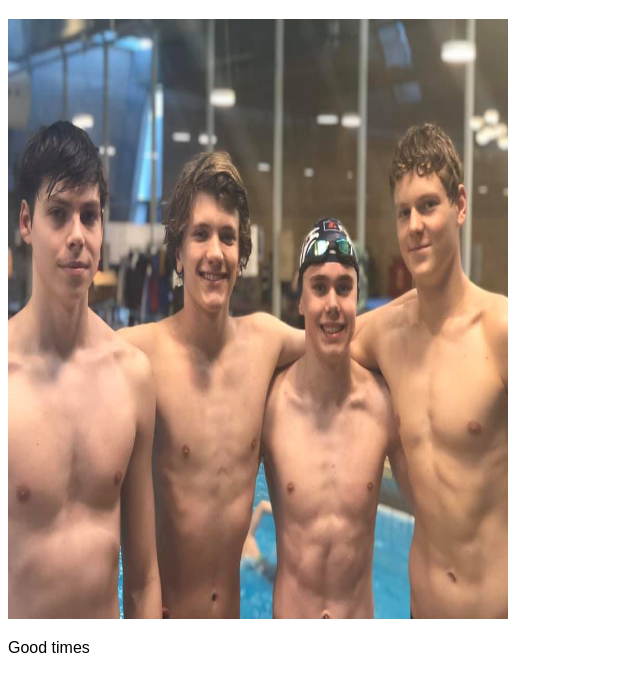
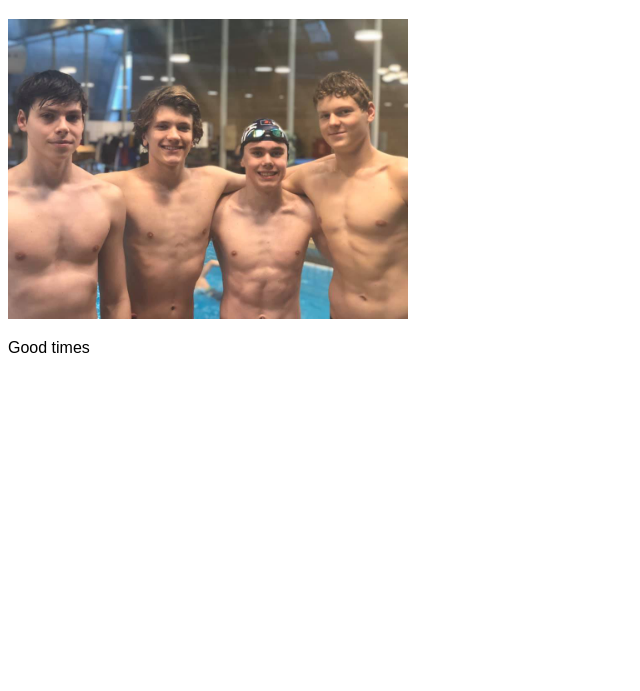
Before and after one commit to stefanberman/stefanberman.github.com, a plain HTML site: page index.html in a window 1280 px wide. Shown: the part 61-752 px from the top of the page, without its empty margins (0-640 px from the left). Drawn offline with Linux system fonts and the light colour scheme.

Commit message:
Update index.html

```diff
--- a/index.html
+++ b/index.html
@@ -14,7 +14,7 @@ body {
 
 <h1>Stefán Elías Davíðsson Berman</h1>
 
-<img src="swimming.jpg" alt="Swimming" style="width:500px;height:600px;">
+<img src="swimming.jpg" alt="Swimming" style="width:400px;">
 
 <p>Good times</p>
 
```
